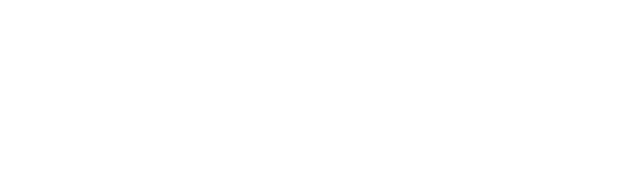
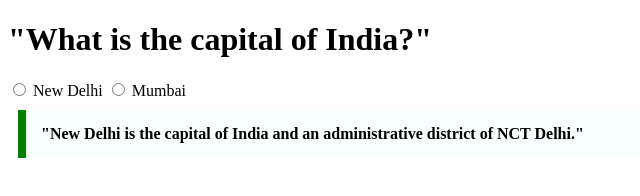
Before and after one commit to acciojob/trivia-paridhi991, a website: page main.html in a window 1280 px wide. Shown: the whole page, without its empty margins (0-640 px from the left). Drawn offline with Linux system fonts and the light colour scheme.

Commit message:
created a submission

```diff
--- a/main.html
+++ b/main.html
@@ -10,7 +10,17 @@
 	<!-- the entire body must be written by student -->
     <script type="text/javascript" src="./script.js">
 </script>
-
+<h1>"What is the capital of India?"</h1>
+	<label>
+        <input type="radio" name="option"
+               value="option2"> New Delhi
+    </label><label>
+        <input type="radio" name="option"
+               value="option2"> Mumbai
+    </label>
+	<blockquote cite="https://en.wikipedia.org/wiki/New_Delhi" style="background-color:#f8fffe">
+		"New Delhi is the capital of India and an administrative district of NCT Delhi."
+	</blockquote>
 </body>
 
 </html>
--- a/styles.css
+++ b/styles.css
@@ -1,2 +1,9 @@
-
+blockquote{
+	background-color:#f8fffe;
+	font-weight:bold;
+	max-width:600px;
+	margin:10px;
+	padding:15px;
+	border-left:8px solid green;
+}
 /* Your CSS Code here. */
```
